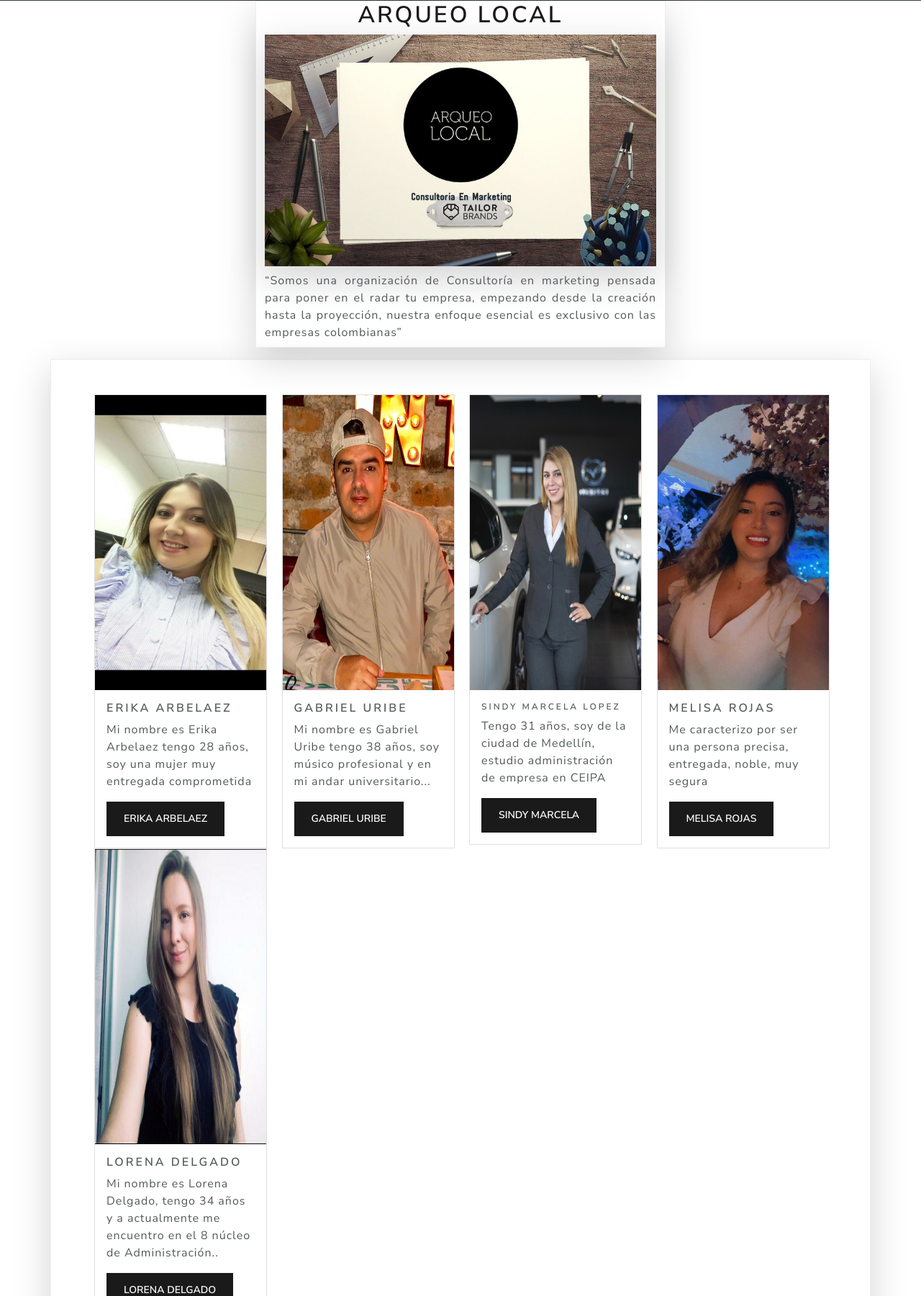
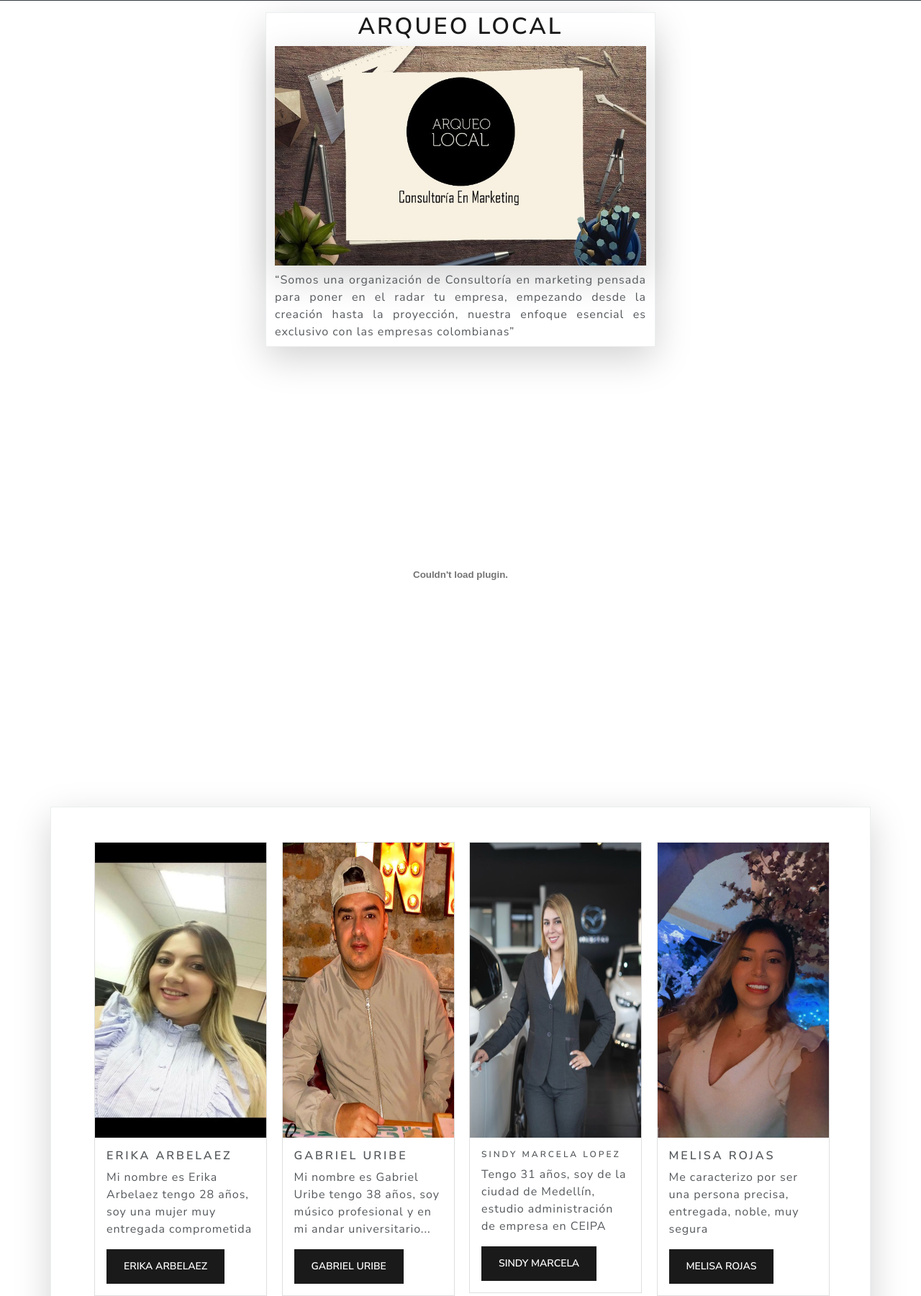
Before and after one commit to dextter1914/UniversidadMarcela, a PHP site: page / in a window 1280 px wide. Shown: the part 91-1892 px from the top of the page at 72% size. Run offline with PHP 8.4, Linux system fonts and the light colour scheme.

Commit message:
Agregando cositas

```diff
--- a/index.php
+++ b/index.php
@@ -30,17 +30,20 @@
         </div>
     </nav>
     <div class="container">
-        <div class="row">
+        <div class="row m-3">
             <div class="col-12 col-sm 1 col-md-2 col-lg-2 col-xl-3"></div>
             <div class="col-12 col-sm 10 col-md-8 col-lg-8 col-xl-6 border shadow-lg">
                 <h1 class="text-center">ARQUEO LOCAL</h1>
-                <img class="shadow-lg img img-fluid" src="assets\ArqueoLocal.jpg" alt="Arqueo Local">
+                <img class="shadow-lg img img-fluid" src="assets/Logo.jpeg" alt="Arqueo Local">
                 <p class="my-2" style="text-align: justify;">
-                “Somos una organización de Consultoría en marketing pensada para poner en el radar tu empresa, empezando desde la creación hasta la proyección, nuestra enfoque esencial es exclusivo con las empresas colombianas”
+                    “Somos una organización de Consultoría en marketing pensada para poner en el radar tu empresa, empezando desde la creación hasta la proyección, nuestra enfoque esencial es exclusivo con las empresas colombianas”
                 </p>
             </div>
             <div class="col-12 col-sm 1 col-md-2 col-lg-2 col-xl-3"></div>
         </div>
+        <center>
+            <embed src="assets/Analisis Milena Molina 1 (1).pdf" type="application/pdf" width="600px" height="600px">
+        </center>
         <div class="row shadow-lg border p-5 my-3">
             <div class="col-12 col-sm-6 col-md-3 col-lg-3 co-xl-3">
                 <div class="card" style="width: 15rem;">
@@ -264,6 +267,7 @@
                 </div>
             </div>
         </div>
+
     </div>
 
     <footer>
```
Also changed, not shown: assets/ArqueoLocal.jpg (deleted), assets/Logo.jpeg (added), 1 other file.
